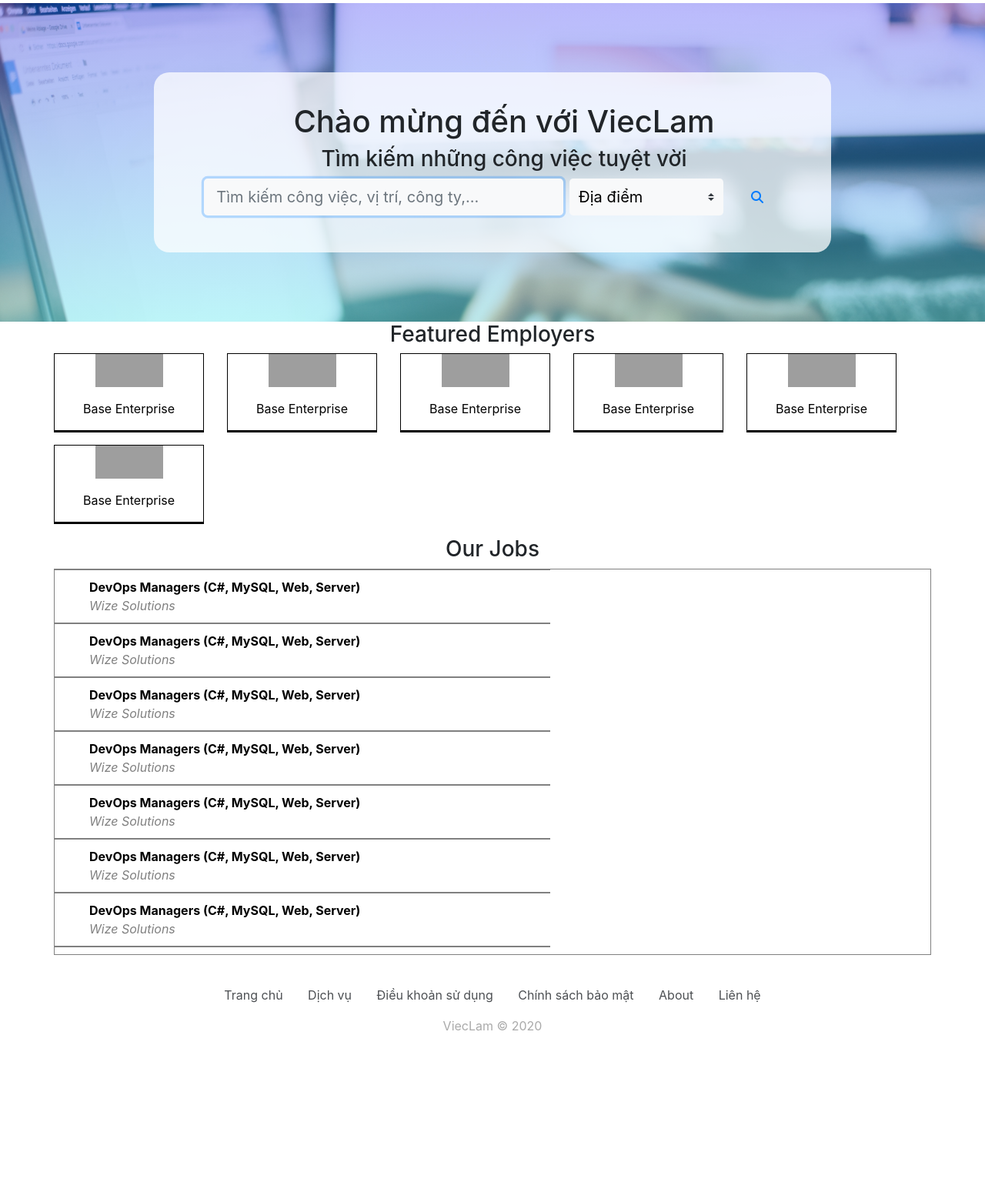
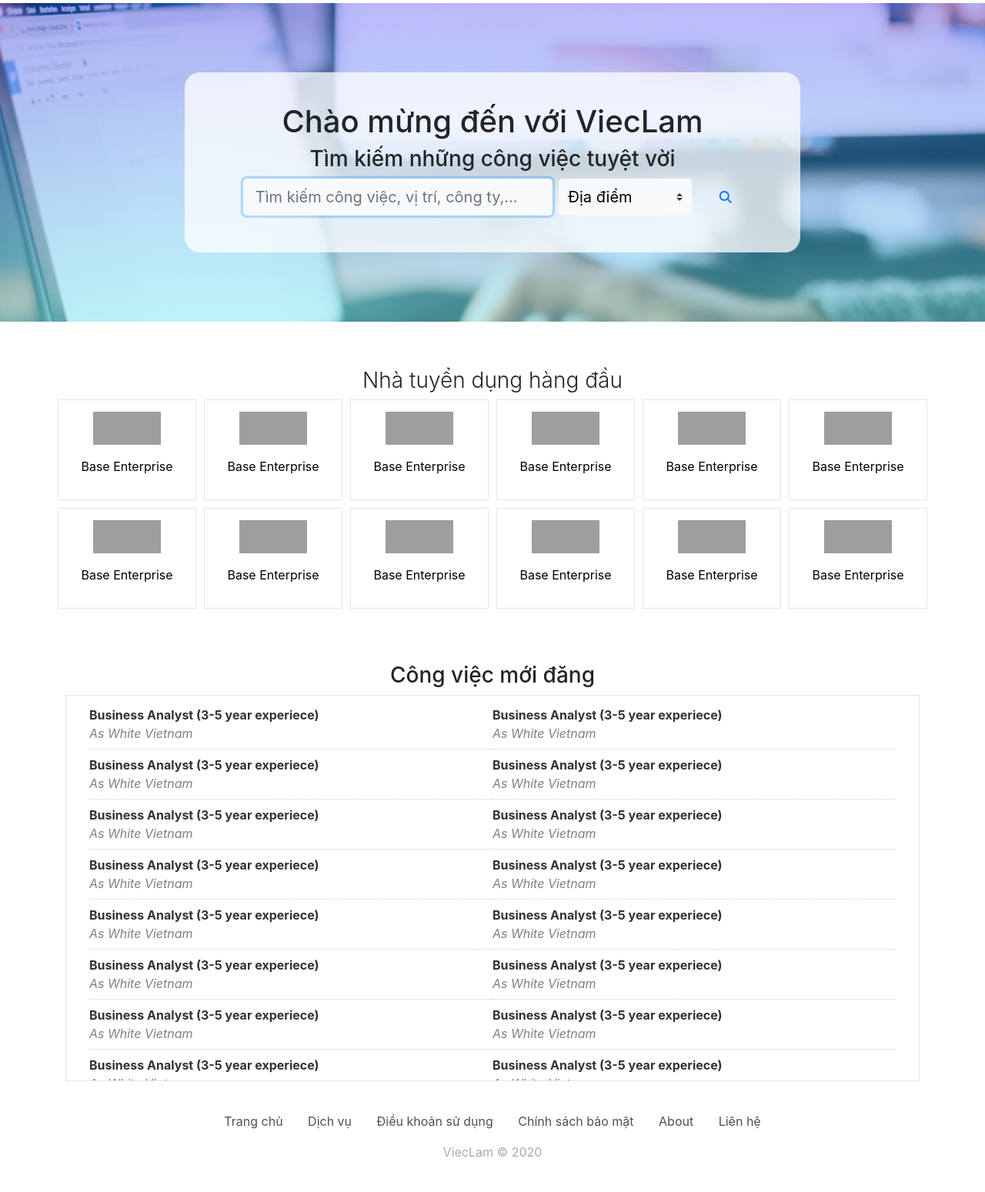
Before and after one commit to bxsang/WebViecLam, a PHP site: page / in a window 1280 px wide. Shown: the part 56-1605 px from the top of the page at 77% size. Before the commit the page ends 1396 px from the top, so only its background shows below. Run offline with PHP 8.4, Linux system fonts and the light colour scheme; some libraries are stand-ins or nearby versions; grey boxes are pictures that could not be loaded.

Commit message:
enhance home page

```diff
--- a/src/assets/css/styles.css
+++ b/src/assets/css/styles.css
@@ -1,7 +1,3 @@
-*, ::after, ::before {
-  box-sizing: revert;
-}
-
 #abc {
   margin-top: 60px;
   text-align: center;
@@ -69,45 +65,78 @@
   -moz-appearance: none;
 }
 
-.single-network{
-  border: 1px solid black;
+.companies {
+  padding-top: 60px;
+  padding-bottom: 60px;
+}
+
+.companies h3 {
+  font-weight: 300;
+}
+
+.col-lg-2, .col-md-3, .col-sm-4, .col-xs-6 {
+  padding-right: 5px;
+  padding-left: 5px;
+}
+
+.company{
+  border: 1px #e5e5e5 solid;
   display: block;
+  padding: 15px 0;
 }
-.single-network:hover{
+
+.company:hover{
   text-decoration: none;
 }
+
 .network-slogan{
   color: black;
 }
+
 .network-slogan:hover{
   color: red;
 }
-.work-list{
-  height: 500px;
-  overflow: scroll;
-  border: 0.1px solid gray;
+
+.job-content {
+  border: 1px solid #e5e5e5;
 }
-.item{
-  padding-left: 60px;
-  padding-top: 10px;
-  padding-bottom: 10px;
-  color: black;
-  border: 0.1px solid gray;
-  border-right: none;
-  border-left: none;
+
+.job-list {
+  overflow: auto;
+  height: 500px !important;
 }
-.item a{
-  color: black;
+
+.job-list ul {
+  overflow: hidden;
+  margin: 5px 30px;
+  padding: 0;
 }
-.item a:hover{
+
+.job-list ul li {
+  padding-top: 8px;
+  padding-bottom: 8px;
+  float: left;
+  width: 50%;
+  border-bottom: 1px dotted #ccc;
+  overflow: hidden;
+}
+
+.job-title {
+  float: left;
+  display: block;
+}
+
+.job-title strong {
+  color: #333;
+  display: block;
+
+}
+
+.job-title em {
+  display: block;
+  color: gray;
+}
+
+a {
   text-decoration: none;
 }
-.item span{
-  display: block;
-}
-.job-title strong{
-  display: block;
-}
-.job-title em{
-  color: gray;
-}
--- a/src/index.php
+++ b/src/index.php
@@ -23,210 +23,237 @@
       </div>
     </div>
   </div>
+
   <div class="content">
-    <div class="container">
-      <h3 class="text-center">Featured Employers</h3>
+    <div class="container companies">
+      <h3 class="text-center">Nhà tuyển dụng hàng đầu</h3>
       <div class="row">
-        <div class="col-md-2 col-sm-2 col-xs-4">
-          <a class="single-network" href="#">
+        <div class="col-lg-2 col-md-3 col-sm-4 col-xs-6" style="margin-bottom: 10px;">
+          <a class="company" href="#">
             <p class="text-center"><img class="salesLogoImage" src="https://web.archive.org/web/20191015051445/https://network.topdev.vn/uploads/sgf-png-20191009165746.PNG" width="88"  height="43" alt=""></p>
-            <p class="text-center"><span class="network-slogan">Base Enterprise</span><p>
+            <p class="text-center"><span class="network-slogan">Base Enterprise</span></p>
           </a>
         </div>
-        <div class="col-md-2 col-sm-2 col-xs-4">
-          <a class="single-network" href="#">
+        <div class="col-lg-2 col-md-3 col-sm-4 col-xs-6" style="margin-bottom: 10px;">
+          <a class="company" href="#">
             <p class="text-center"><img class="salesLogoImage" src="https://web.archive.org/web/20191015051445/https://network.topdev.vn/uploads/sgf-png-20191009165746.PNG" width="88"  height="43" alt=""></p>
-            <p class="text-center"><span class="network-slogan">Base Enterprise</span><p>
+            <p class="text-center"><span class="network-slogan">Base Enterprise</span></p>
           </a>
         </div>
-        <div class="col-md-2 col-sm-2 col-xs-4">
-          <a class="single-network" href="#">
+        <div class="col-lg-2 col-md-3 col-sm-4 col-xs-6" style="margin-bottom: 10px;">
+          <a class="company" href="#">
             <p class="text-center"><img class="salesLogoImage" src="https://web.archive.org/web/20191015051445/https://network.topdev.vn/uploads/sgf-png-20191009165746.PNG" width="88"  height="43" alt=""></p>
-            <p class="text-center"><span class="network-slogan">Base Enterprise</span><p>
+            <p class="text-center"><span class="network-slogan">Base Enterprise</span></p>
           </a>
         </div>
-        <div class="col-md-2 col-sm-2 col-xs-4">
-          <a class="single-network" href="#">
+        <div class="col-lg-2 col-md-3 col-sm-4 col-xs-6" style="margin-bottom: 10px;">
+          <a class="company" href="#">
             <p class="text-center"><img class="salesLogoImage" src="https://web.archive.org/web/20191015051445/https://network.topdev.vn/uploads/sgf-png-20191009165746.PNG" width="88"  height="43" alt=""></p>
-            <p class="text-center"><span class="network-slogan">Base Enterprise</span><p>
+            <p class="text-center"><span class="network-slogan">Base Enterprise</span></p>
           </a>
         </div>
-        <div class="col-md-2 col-sm-2 col-xs-4">
-          <a class="single-network" href="#">
+        <div class="col-lg-2 col-md-3 col-sm-4 col-xs-6" style="margin-bottom: 10px;">
+          <a class="company" href="#">
             <p class="text-center"><img class="salesLogoImage" src="https://web.archive.org/web/20191015051445/https://network.topdev.vn/uploads/sgf-png-20191009165746.PNG" width="88"  height="43" alt=""></p>
-            <p class="text-center"><span class="network-slogan">Base Enterprise</span><p>
+            <p class="text-center"><span class="network-slogan">Base Enterprise</span></p>
           </a>
         </div>
-        <div class="col-md-2 col-sm-2 col-xs-4">
-          <a class="single-network" href="#">
+        <div class="col-lg-2 col-md-3 col-sm-4 col-xs-6" style="margin-bottom: 10px;">
+          <a class="company" href="#">
             <p class="text-center"><img class="salesLogoImage" src="https://web.archive.org/web/20191015051445/https://network.topdev.vn/uploads/sgf-png-20191009165746.PNG" width="88"  height="43" alt=""></p>
-            <p class="text-center"><span class="network-slogan">Base Enterprise</span><p>
+            <p class="text-center"><span class="network-slogan">Base Enterprise</span></p>
+          </a>
+        </div>
+        <div class="col-lg-2 col-md-3 col-sm-4 col-xs-6" style="margin-bottom: 10px;">
+          <a class="company" href="#">
+            <p class="text-center"><img class="salesLogoImage" src="https://web.archive.org/web/20191015051445/https://network.topdev.vn/uploads/sgf-png-20191009165746.PNG" width="88"  height="43" alt=""></p>
+            <p class="text-center"><span class="network-slogan">Base Enterprise</span></p>
+          </a>
+        </div>
+        <div class="col-lg-2 col-md-3 col-sm-4 col-xs-6" style="margin-bottom: 10px;">
+          <a class="company" href="#">
+            <p class="text-center"><img class="salesLogoImage" src="https://web.archive.org/web/20191015051445/https://network.topdev.vn/uploads/sgf-png-20191009165746.PNG" width="88"  height="43" alt=""></p>
+            <p class="text-center"><span class="network-slogan">Base Enterprise</span></p>
+          </a>
+        </div>
+        <div class="col-lg-2 col-md-3 col-sm-4 col-xs-6" style="margin-bottom: 10px;">
+          <a class="company" href="#">
+            <p class="text-center"><img class="salesLogoImage" src="https://web.archive.org/web/20191015051445/https://network.topdev.vn/uploads/sgf-png-20191009165746.PNG" width="88"  height="43" alt=""></p>
+            <p class="text-center"><span class="network-slogan">Base Enterprise</span></p>
+          </a>
+        </div>
+        <div class="col-lg-2 col-md-3 col-sm-4 col-xs-6" style="margin-bottom: 10px;">
+          <a class="company" href="#">
+            <p class="text-center"><img class="salesLogoImage" src="https://web.archive.org/web/20191015051445/https://network.topdev.vn/uploads/sgf-png-20191009165746.PNG" width="88"  height="43" alt=""></p>
+            <p class="text-center"><span class="network-slogan">Base Enterprise</span></p>
+          </a>
+        </div>
+        <div class="col-lg-2 col-md-3 col-sm-4 col-xs-6" style="margin-bottom: 10px;">
+          <a class="company" href="#">
+            <p class="text-center"><img class="salesLogoImage" src="https://web.archive.org/web/20191015051445/https://network.topdev.vn/uploads/sgf-png-20191009165746.PNG" width="88"  height="43" alt=""></p>
+            <p class="text-center"><span class="network-slogan">Base Enterprise</span></p>
+          </a>
+        </div>
+        <div class="col-lg-2 col-md-3 col-sm-4 col-xs-6" style="margin-bottom: 10px;">
+          <a class="company" href="#">
+            <p class="text-center"><img class="salesLogoImage" src="https://web.archive.org/web/20191015051445/https://network.topdev.vn/uploads/sgf-png-20191009165746.PNG" width="88"  height="43" alt=""></p>
+            <p class="text-center"><span class="network-slogan">Base Enterprise</span></p>
           </a>
         </div>
       </div>
-      <h3 class="text-center">Our Jobs</h3>
-      <div class="work-list">
-        <div class="row">
-          <div class="col-6 item">
-              <a target="_blank" href="#" title="DevOps Managers (C#, MySQL, Web, Server)">
+    </div>
+
+    <div class="container">
+      <h3 class="text-center">Công việc mới đăng</h3>
+      <div class="job-content">
+        <div class="job-list" scrollbar>
+          <ul>
+            <li>
+              <a target="_blank" href="https://web.archive.org/web/20200331033319/https://topdev.vn/detail-jobs/business-analyst-3-5-year-experiece-as-white-vietnam-14586" title="Business Analyst (3-5 year experiece)">
                 <span class="job-title">
-                  <strong class="text-clip">DevOps Managers (C#, MySQL, Web, Server)</strong>
-                  <em class="text-clip">Wize Solutions</em>
+        	        <strong>Business Analyst (3-5 year experiece)</strong>
+			            <em>As White Vietnam</em>
 		            </span>
               </a>
-          </div>
-          <div class="col-6 item">
-              <a target="_blank" href="#" title="DevOps Managers (C#, MySQL, Web, Server)">
+            </li>
+            <li>
+              <a target="_blank" href="https://web.archive.org/web/20200331033319/https://topdev.vn/detail-jobs/business-analyst-3-5-year-experiece-as-white-vietnam-14586" title="Business Analyst (3-5 year experiece)">
                 <span class="job-title">
-                  <strong class="text-clip">DevOps Managers (C#, MySQL, Web, Server)</strong>
-                  <em class="text-clip">Wize Solutions</em>
+        	        <strong>Business Analyst (3-5 year experiece)</strong>
+			            <em>As White Vietnam</em>
 		            </span>
               </a>
-          </div>
-          <div class="col-6 item">
-              <a target="_blank" href="#" title="DevOps Managers (C#, MySQL, Web, Server)">
+            </li>
+            <li>
+              <a target="_blank" href="https://web.archive.org/web/20200331033319/https://topdev.vn/detail-jobs/business-analyst-3-5-year-experiece-as-white-vietnam-14586" title="Business Analyst (3-5 year experiece)">
                 <span class="job-title">
-                  <strong class="text-clip">DevOps Managers (C#, MySQL, Web, Server)</strong>
-                  <em class="text-clip">Wize Solutions</em>
+        	        <strong>Business Analyst (3-5 year experiece)</strong>
+			            <em>As White Vietnam</em>
 		            </span>
               </a>
-          </div>
-          <div class="col-6 item">
-              <a target="_blank" href="#" title="DevOps Managers (C#, MySQL, Web, Server)">
+            </li>
+            <li>
+              <a target="_blank" href="https://web.archive.org/web/20200331033319/https://topdev.vn/detail-jobs/business-analyst-3-5-year-experiece-as-white-vietnam-14586" title="Business Analyst (3-5 year experiece)">
                 <span class="job-title">
-                  <strong class="text-clip">DevOps Managers (C#, MySQL, Web, Server)</strong>
-                  <em class="text-clip">Wize Solutions</em>
+        	        <strong>Business Analyst (3-5 year experiece)</strong>
+			            <em>As White Vietnam</em>
 		            </span>
               </a>
-          </div>
-          <div class="col-6 item">
-              <a target="_blank" href="#" title="DevOps Managers (C#, MySQL, Web, Server)">
+            </li>
+            <li>
+              <a target="_blank" href="https://web.archive.org/web/20200331033319/https://topdev.vn/detail-jobs/business-analyst-3-5-year-experiece-as-white-vietnam-14586" title="Business Analyst (3-5 year experiece)">
                 <span class="job-title">
-                  <strong class="text-clip">DevOps Managers (C#, MySQL, Web, Server)</strong>
-                  <em class="text-clip">Wize Solutions</em>
+        	        <strong>Business Analyst (3-5 year experiece)</strong>
+			            <em>As White Vietnam</em>
 		            </span>
               </a>
-          </div>
-          <div class="col-6 item">
-              <a target="_blank" href="#" title="DevOps Managers (C#, MySQL, Web, Server)">
+            </li>
+            <li>
+              <a target="_blank" href="https://web.archive.org/web/20200331033319/https://topdev.vn/detail-jobs/business-analyst-3-5-year-experiece-as-white-vietnam-14586" title="Business Analyst (3-5 year experiece)">
                 <span class="job-title">
-                  <strong class="text-clip">DevOps Managers (C#, MySQL, Web, Server)</strong>
-                  <em class="text-clip">Wize Solutions</em>
+        	        <strong>Business Analyst (3-5 year experiece)</strong>
+			            <em>As White Vietnam</em>
 		            </span>
               </a>
-          </div>
-          <div class="col-6 item">
-              <a target="_blank" href="#" title="DevOps Managers (C#, MySQL, Web, Server)">
+            </li>
+            <li>
+              <a target="_blank" href="https://web.archive.org/web/20200331033319/https://topdev.vn/detail-jobs/business-analyst-3-5-year-experiece-as-white-vietnam-14586" title="Business Analyst (3-5 year experiece)">
                 <span class="job-title">
-                  <strong class="text-clip">DevOps Managers (C#, MySQL, Web, Server)</strong>
-                  <em class="text-clip">Wize Solutions</em>
+        	        <strong>Business Analyst (3-5 year experiece)</strong>
+			            <em>As White Vietnam</em>
 		            </span>
               </a>
-          </div>
-          <div class="col-6 item">
-              <a target="_blank" href="#" title="DevOps Managers (C#, MySQL, Web, Server)">
+            </li>
+            <li>
+              <a target="_blank" href="https://web.archive.org/web/20200331033319/https://topdev.vn/detail-jobs/business-analyst-3-5-year-experiece-as-white-vietnam-14586" title="Business Analyst (3-5 year experiece)">
                 <span class="job-title">
-                  <strong class="text-clip">DevOps Managers (C#, MySQL, Web, Server)</strong>
-                  <em class="text-clip">Wize Solutions</em>
+        	        <strong>Business Analyst (3-5 year experiece)</strong>
+			            <em>As White Vietnam</em>
 		            </span>
               </a>
-          </div>
-          <div class="col-6 item">
-              <a target="_blank" href="#" title="DevOps Managers (C#, MySQL, Web, Server)">
+            </li>
+            <li>
+              <a target="_blank" href="https://web.archive.org/web/20200331033319/https://topdev.vn/detail-jobs/business-analyst-3-5-year-experiece-as-white-vietnam-14586" title="Business Analyst (3-5 year experiece)">
                 <span class="job-title">
-                  <strong class="text-clip">DevOps Managers (C#, MySQL, Web, Server)</strong>
-                  <em class="text-clip">Wize Solutions</em>
+        	        <strong>Business Analyst (3-5 year experiece)</strong>
+			            <em>As White Vietnam</em>
 		            </span>
               </a>
-          </div>
-          <div class="col-6 item">
-              <a target="_blank" href="#" title="DevOps Managers (C#, MySQL, Web, Server)">
+            </li>
+            <li>
+              <a target="_blank" href="https://web.archive.org/web/20200331033319/https://topdev.vn/detail-jobs/business-analyst-3-5-year-experiece-as-white-vietnam-14586" title="Business Analyst (3-5 year experiece)">
                 <span class="job-title">
-                  <strong class="text-clip">DevOps Managers (C#, MySQL, Web, Server)</strong>
-                  <em class="text-clip">Wize Solutions</em>
+        	        <strong>Business Analyst (3-5 year experiece)</strong>
+			            <em>As White Vietnam</em>
 		            </span>
               </a>
-          </div>
-          <div class="col-6 item">
-              <a target="_blank" href="#" title="DevOps Managers (C#, MySQL, Web, Server)">
+            </li>
+            <li>
+              <a target="_blank" href="https://web.archive.org/web/20200331033319/https://topdev.vn/detail-jobs/business-analyst-3-5-year-experiece-as-white-vietnam-14586" title="Business Analyst (3-5 year experiece)">
                 <span class="job-title">
-                  <strong class="text-clip">DevOps Managers (C#, MySQL, Web, Server)</strong>
-                  <em class="text-clip">Wize Solutions</em>
+        	        <strong>Business Analyst (3-5 year experiece)</strong>
+			            <em>As White Vietnam</em>
 		            </span>
               </a>
-          </div>
-          <div class="col-6 item">
-              <a target="_blank" href="#" title="DevOps Managers (C#, MySQL, Web, Server)">
+            </li>
+            <li>
+              <a target="_blank" href="https://web.archive.org/web/20200331033319/https://topdev.vn/detail-jobs/business-analyst-3-5-year-experiece-as-white-vietnam-14586" title="Business Analyst (3-5 year experiece)">
                 <span class="job-title">
-                  <strong class="text-clip">DevOps Managers (C#, MySQL, Web, Server)</strong>
-                  <em class="text-clip">Wize Solutions</em>
+        	        <strong>Business Analyst (3-5 year experiece)</strong>
+			            <em>As White Vietnam</em>
 		            </span>
               </a>
-          </div>
-          <div class="col-6 item">
-              <a target="_blank" href="#" title="DevOps Managers (C#, MySQL, Web, Server)">
+            </li>
+            <li>
+              <a target="_blank" href="https://web.archive.org/web/20200331033319/https://topdev.vn/detail-jobs/business-analyst-3-5-year-experiece-as-white-vietnam-14586" title="Business Analyst (3-5 year experiece)">
                 <span class="job-title">
-                  <strong class="text-clip">DevOps Managers (C#, MySQL, Web, Server)</strong>
-                  <em class="text-clip">Wize Solutions</em>
+        	        <strong>Business Analyst (3-5 year experiece)</strong>
+			            <em>As White Vietnam</em>
 		            </span>
               </a>
-          </div>
-          <div class="col-6 item">
-              <a target="_blank" href="#" title="DevOps Managers (C#, MySQL, Web, Server)">
+            </li>
+            <li>
+              <a target="_blank" href="https://web.archive.org/web/20200331033319/https://topdev.vn/detail-jobs/business-analyst-3-5-year-experiece-as-white-vietnam-14586" title="Business Analyst (3-5 year experiece)">
                 <span class="job-title">
-                  <strong class="text-clip">DevOps Managers (C#, MySQL, Web, Server)</strong>
-                  <em class="text-clip">Wize Solutions</em>
+        	        <strong>Business Analyst (3-5 year experiece)</strong>
+			            <em>As White Vietnam</em>
 		            </span>
               </a>
-          </div>
-          <div class="col-6 item">
-              <a target="_blank" href="#" title="DevOps Managers (C#, MySQL, Web, Server)">
+            </li>
+            <li>
+              <a target="_blank" href="https://web.archive.org/web/20200331033319/https://topdev.vn/detail-jobs/business-analyst-3-5-year-experiece-as-white-vietnam-14586" title="Business Analyst (3-5 year experiece)">
                 <span class="job-title">
-                  <strong class="text-clip">DevOps Managers (C#, MySQL, Web, Server)</strong>
-                  <em class="text-clip">Wize Solutions</em>
+        	        <strong>Business Analyst (3-5 year experiece)</strong>
+			            <em>As White Vietnam</em>
 		            </span>
               </a>
-          </div>
-          <div class="col-6 item">
-              <a target="_blank" href="#" title="DevOps Managers (C#, MySQL, Web, Server)">
+            </li>
+            <li>
+              <a target="_blank" href="https://web.archive.org/web/20200331033319/https://topdev.vn/detail-jobs/business-analyst-3-5-year-experiece-as-white-vietnam-14586" title="Business Analyst (3-5 year experiece)">
                 <span class="job-title">
-                  <strong class="text-clip">DevOps Managers (C#, MySQL, Web, Server)</strong>
-                  <em class="text-clip">Wize Solutions</em>
+        	        <strong>Business Analyst (3-5 year experiece)</strong>
+			            <em>As White Vietnam</em>
 		            </span>
               </a>
-          </div>
-          <div class="col-6 item">
-              <a target="_blank" href="#" title="DevOps Managers (C#, MySQL, Web, Server)">
+            </li>
+            <li>
+              <a target="_blank" href="https://web.archive.org/web/20200331033319/https://topdev.vn/detail-jobs/business-analyst-3-5-year-experiece-as-white-vietnam-14586" title="Business Analyst (3-5 year experiece)">
                 <span class="job-title">
-                  <strong class="text-clip">DevOps Managers (C#, MySQL, Web, Server)</strong>
-                  <em class="text-clip">Wize Solutions</em>
+        	        <strong>Business Analyst (3-5 year experiece)</strong>
+			            <em>As White Vietnam</em>
 		            </span>
               </a>
-          </div>
-          <div class="col-6 item">
-              <a target="_blank" href="#" title="DevOps Managers (C#, MySQL, Web, Server)">
+            </li>
+            <li>
+              <a target="_blank" href="https://web.archive.org/web/20200331033319/https://topdev.vn/detail-jobs/business-analyst-3-5-year-experiece-as-white-vietnam-14586" title="Business Analyst (3-5 year experiece)">
                 <span class="job-title">
-                  <strong class="text-clip">DevOps Managers (C#, MySQL, Web, Server)</strong>
-                  <em class="text-clip">Wize Solutions</em>
+        	        <strong>Business Analyst (3-5 year experiece)</strong>
+			            <em>As White Vietnam</em>
 		            </span>
               </a>
-          </div>
-          <div class="col-6 item">
-              <a target="_blank" href="#" title="DevOps Managers (C#, MySQL, Web, Server)">
-                <span class="job-title">
-                  <strong class="text-clip">DevOps Managers (C#, MySQL, Web, Server)</strong>
-                  <em class="text-clip">Wize Solutions</em>
-                </span>
-              </a>
-          </div>
-          <div class="col-6 item">
-              <a target="_blank" href="#" title="DevOps Managers (C#, MySQL, Web, Server)">
-                <span class="job-title">
-                  <strong class="text-clip">DevOps Managers (C#, MySQL, Web, Server)</strong>
-                  <em class="text-clip">Wize Solutions</em>
-                </span>
-              </a>
-          </div>
+            </li>
+
+          </ul>
         </div>
       </div>
     </div>
```
Lines whose indentation alone changed are shown as unchanged.
